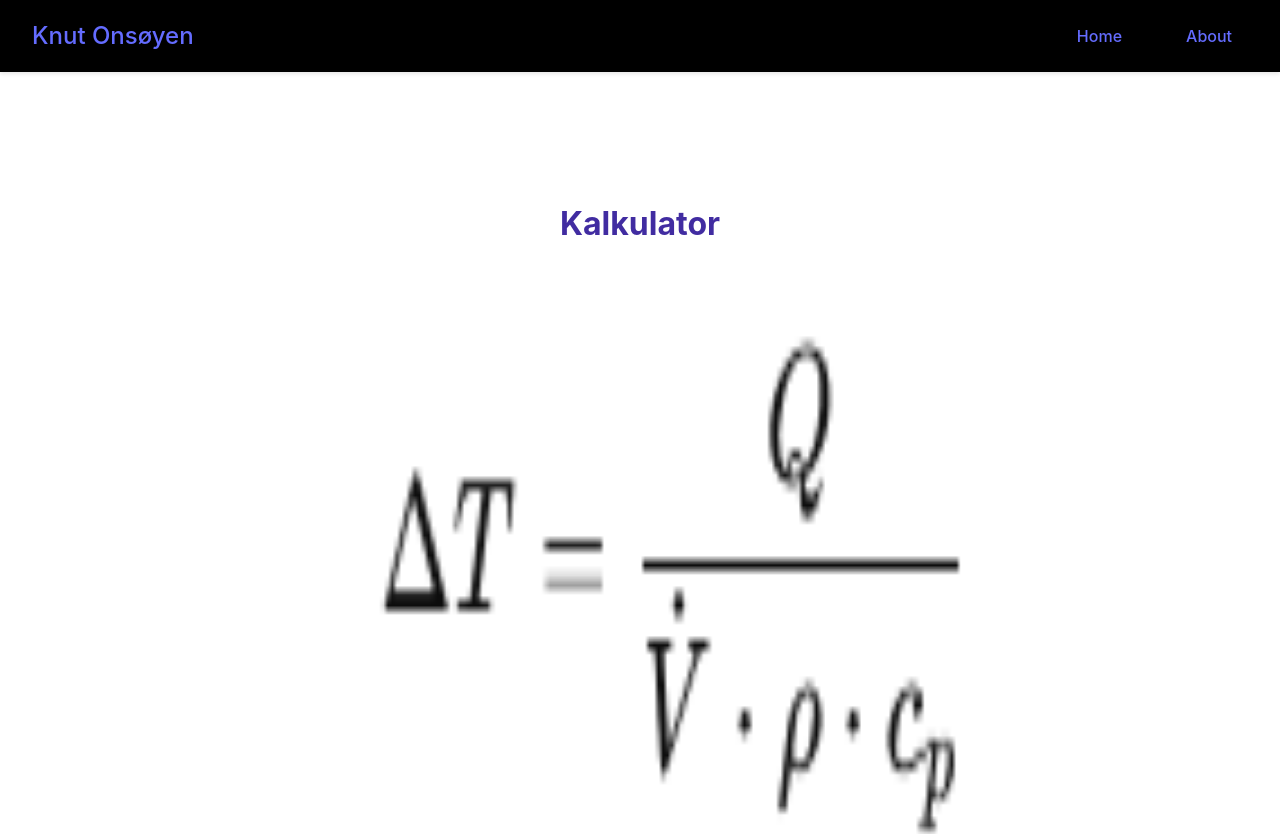
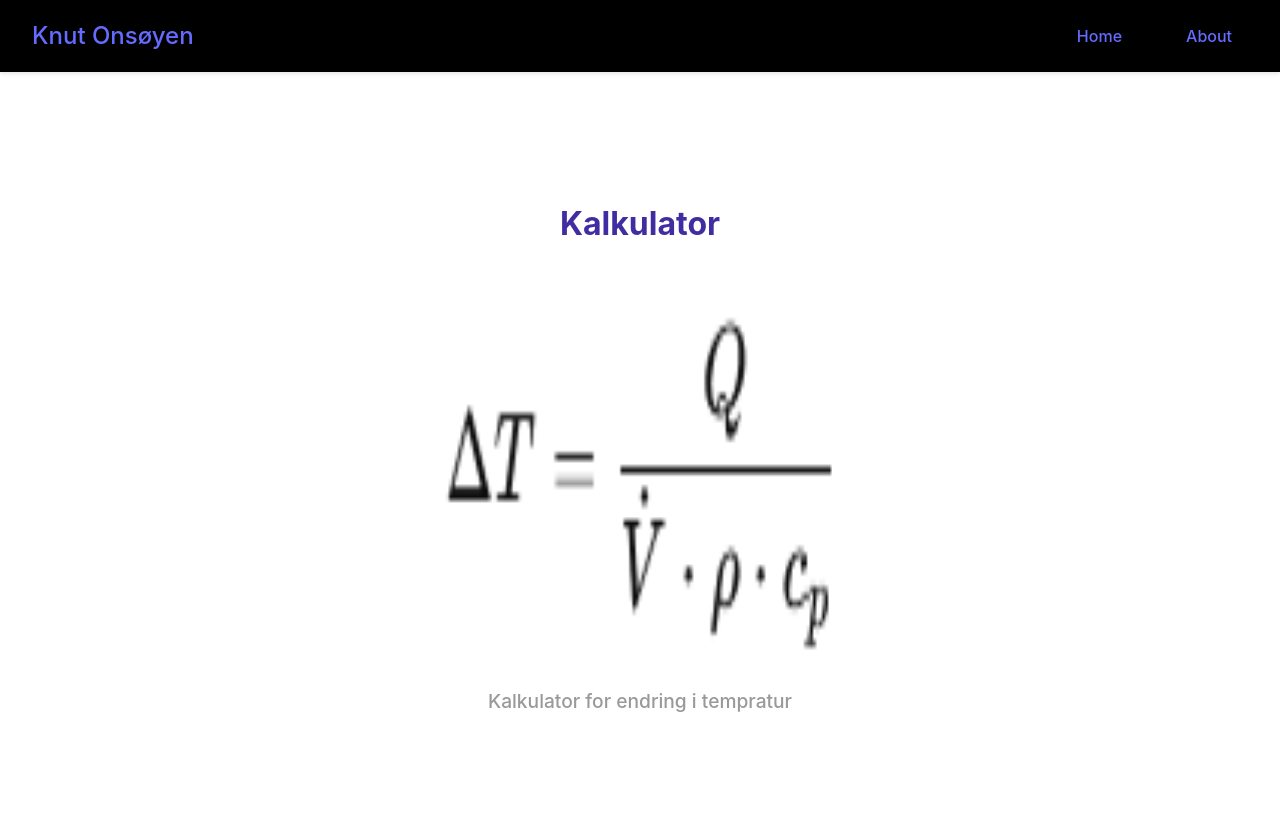
Before and after one commit to Knut1999/React1, a React (Vite) app: page /Work in a window 1280 px wide. Shown: the top 834 px of the page. Built offline with nearby package versions, Linux system fonts and the light colour scheme.

Commit message:
new game

```diff
--- a/src/css/Work.css
+++ b/src/css/Work.css
@@ -63,8 +63,8 @@
 }
 
 img {
-  width: 600px;
-  height: 600px;
+  width: 400px;
+  height: 400px;
 }
 
 @media (max-width: 600px) {
```
